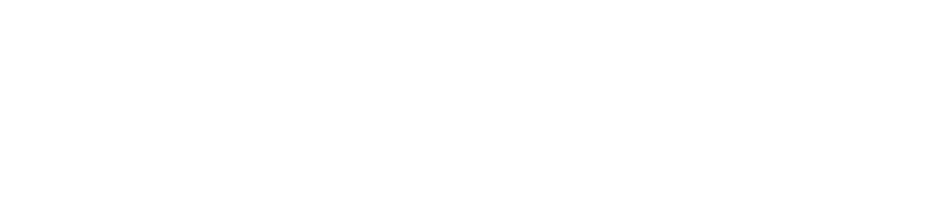
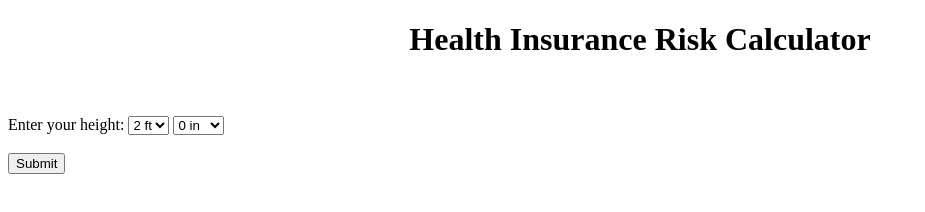
Before and after one commit to CPSC440-DeadPoetsScrumciety/HealthInsuranceRiskCalculatorClient, a website: page static/index.html in a window 1280 px wide. Shown: the whole page, without its empty margins (0-925 px from the left). Drawn offline with Linux system fonts and the light colour scheme.

Commit message:
added height drop down lists

```diff
--- a/static/index.html
+++ b/static/index.html
@@ -14,7 +14,51 @@
 
 
     <body>
+        <h1>Health Insurance Risk Calculator</h1>
+        <br><br>
 
+        <form>
+            <!-- age -->
+            <!-- drop-down list of age ranges -->
+
+
+            <!-- height -->
+            <label for="height">Enter your height:</label>
+            <select name="heightFeet" id="heightFeet">
+                <option value="2">2 ft</option>
+                <option value="3">3 ft</option>
+                <option value="4">4 ft</option>
+                <option value="5">5 ft</option>
+                <option value="6">6 ft</option>
+            </select>
+            <select name="heightInches" id="heightInches">
+                <option value="0">0 in</option>
+                <option value="1">1 in</option>
+                <option value="2">2 in</option>
+                <option value="3">3 in</option>
+                <option value="4">4 in</option>
+                <option value="5">5 in</option>
+                <option value="6">6 in</option>
+                <option value="7">7 in</option>
+                <option value="8">8 in</option>
+                <option value="9">9 in</option>
+                <option value="10">10 in</option>
+                <option value="11">11 in</option>
+            </select>
+            <br><br>
+
+            <!-- weight -->
+
+
+            <!-- blood pressure -->
+            <!-- drop-down list of ranges -->
+
+
+            <!-- family history/conditions-->
+            <!-- input type="checkbox" -->
+
+            <input type="submit" value="Submit">
+        </form>
     </body>
 
 
--- a/static/style.css
+++ b/static/style.css
@@ -0,0 +1 @@
+h1 {text-align: center;}
```
Also changed, not shown: 1 other file.
